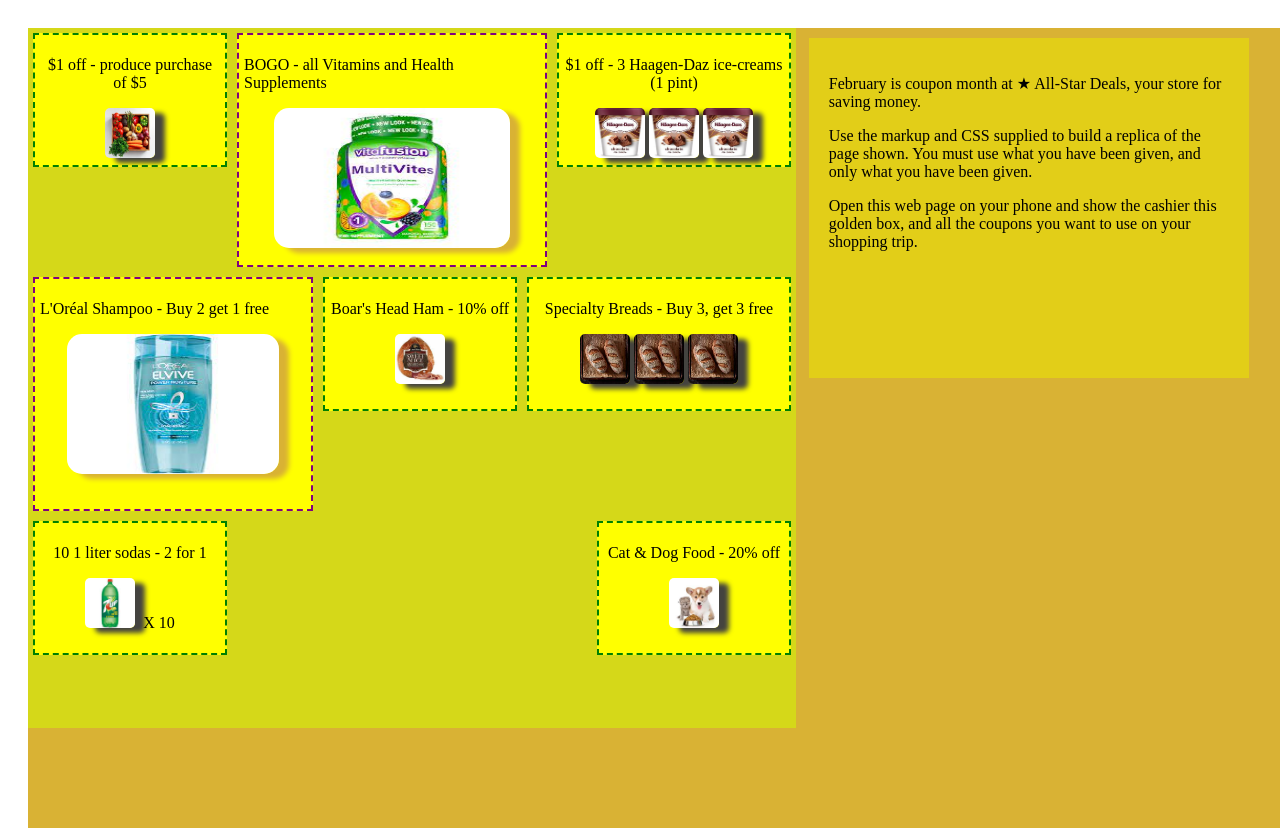
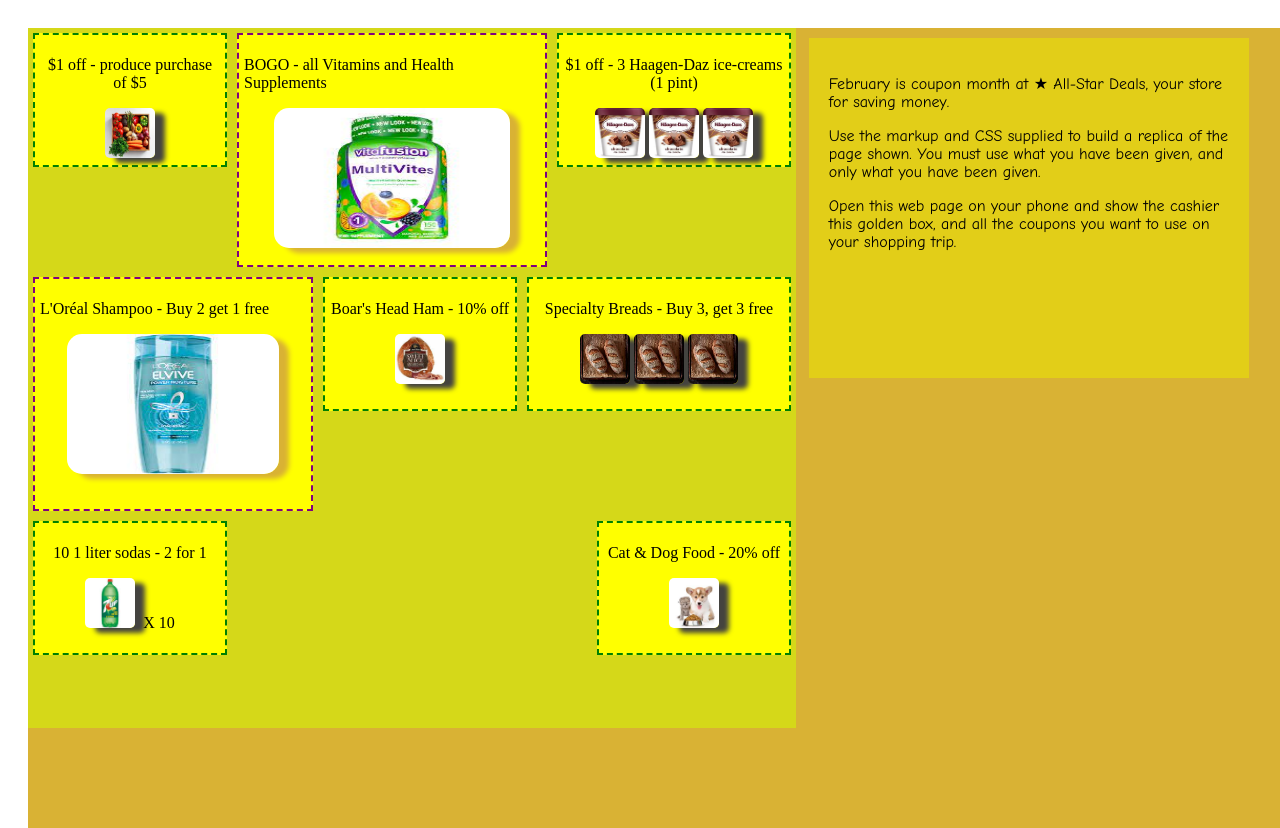
Before and after one commit to mdejanon/CIT_212_Flexbox_Coupon_Breakpoints, a plain HTML site: page index.html in a window 1280 px wide. Shown: the top 828 px of the page. Drawn offline with Linux system fonts and the light colour scheme.

Commit message:
Update css_styling.css

```diff
--- a/css/css_styling.css
+++ b/css/css_styling.css
@@ -26,7 +26,7 @@
     background-color: rgb(226,206,24);
     color: black;
     padding: 20px;
-    /* font-family: "Comic sans MS", sans-serif; */
+    font-family: 'comic sans ms', sans-serif;
 }
 
 .coupon {
```
